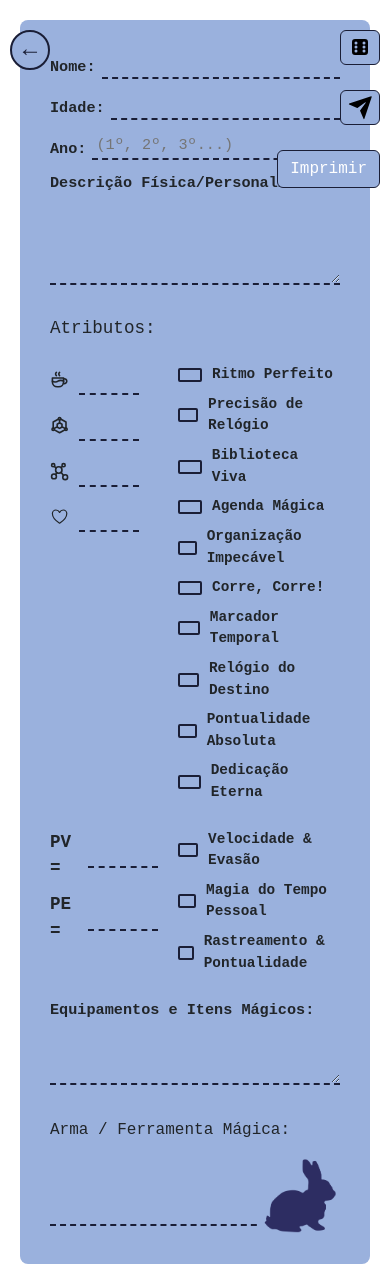
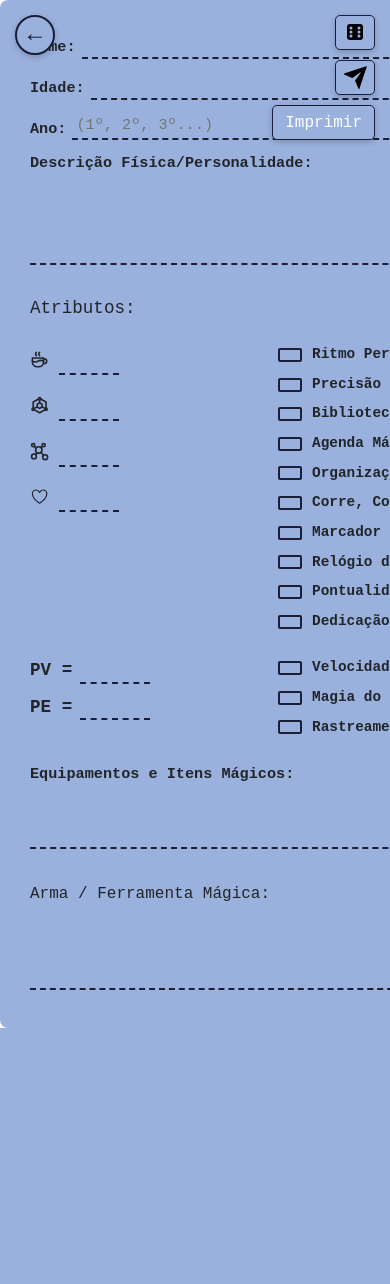
Before and after one commit to Bit-whiteBunny/ama, a PHP site: page /fichaCoelho/fichaExemp.php in a window 390 px wide. After the commit the page ends 1028 px from the top, so only its background shows below. Run offline with PHP 8.4, Linux system fonts and the light colour scheme.

Commit message:
Mudança na vizualização da ficha
Foi adicionada uma barra de rolagem e os botões ficam fixos na tela.

```diff
--- a/fichaCoelho/aparenceFichaExemp.css
+++ b/fichaCoelho/aparenceFichaExemp.css
@@ -5,58 +5,53 @@
     --font-family: 'Courier New', Courier, monospace;
 }
 
-@media (max-width: 900px) {
-
-    #rolar #ii,
-    #compartilhar #is {
-        display: none;
+* {
+    box-sizing: border-box;
+    margin: 0;
+    padding: 0;
 }
 
-    #rolar .irolar,
-    #compartilhar .ishare {
-        display: inline-block;
+/* Trava a tela do celular para impedir que os botões fixos arrastem junto com o zoom/pan */
+html, body {
+    width: 100%;
+    max-width: 100vw;
+    overflow-x: auto;
+    margin: 0;
+    padding: 0;
+    background-color: #F8F9FA;
+    font-family: var(--font-family) !important;
+    color: var(--text-color);
 }
 
-    #rolar,
-    #compartilhar {
-        position: fixed;
-        width: 40px;
-        height: 35px;
-        padding: 0;
-        margin: 5px;
-
+/* Container responsável pela barra de rolagem horizontal da ficha */
+.container-rolagem {
+    width: 100%;
+    overflow-x: auto;
+    -webkit-overflow-scrolling: touch;
     display: flex;
-        align-items: center;
     justify-content: center;
-
-        /* Evita que texto grande quebre o tamanho do retângulo */
-        overflow: hidden;
-        text-overflow: ellipsis;
-        white-space: nowrap;
+    padding: 20px;
 }
 
-    #rolar {
-        top: 10px;
-        right: 10px;
+/* Container principal que simula o papel/ficha */
+.dados-ficha-impressao-area {
+    background-color: var(--bg-color);
+    width: 650px;
+    min-width: 650px;
+    padding: 30px;
+    border-radius: 8px;
+    position: relative;
 }
 
-    #compartilhar {
-        top: 55px;
-        /* Ajustado para não sobrepor o botão #rolar */
-        right: 10px;
-    }
-}
-
+/* Botões - Estilo Desktop */
 #rolar {
     position: absolute;
     top: 20px;
     right: 0;
     margin: 10px;
     border: var(--line-color) solid 1px;
-    background-color: transparent;
     cursor: pointer;
     background-color: var(--bg-color);
-
 }
 
 .irolar {
@@ -66,7 +61,6 @@
 #compar {
     margin-top: 20px;
     border: var(--line-color) solid 1px;
-    background-color: transparent;
     cursor: pointer;
     background-color: var(--bg-color);
     border-radius: 5px;
@@ -78,14 +72,22 @@
     right: 0;
     margin: 10px;
     border: var(--line-color) solid 1px;
-    background-color: transparent;
     cursor: pointer;
     background-color: var(--bg-color);
-
 }
 
 .ishare {
     display: none;
+}
+
+#printar {
+    position: absolute;
+    top: 140px;
+    right: 0;
+    margin: 10px;
+    border: var(--line-color) solid 1px;
+    cursor: pointer;
+    background-color: var(--bg-color);
 }
 
 #result {
@@ -96,7 +98,6 @@
 
 .rolar {
     border: var(--line-color) solid 1px;
-    background-color: transparent;
     cursor: pointer;
     background-color: var(--bg-color);
     border-radius: 5px;
@@ -122,29 +123,6 @@
     text-decoration: none;
 }
 
-@media (max-width: 900px) {
-
-    #voltar .logo {
-        display: none;
-    }
-
-    #voltar .ivoltar {
-        display: inline-block;
-    }
-
-    #voltar {
-        width: 40px;
-        height: 40px;
-        background-color: var(--bg-color);
-        border: 2px solid var(--text-color);
-        border-radius: 50%;
-        display: flex;
-        align-items: center;
-        justify-content: center;
-        padding: 0;
-    }
-}
-
 .dado {
     width: 30px;
     height: 30px;
@@ -153,32 +131,6 @@
     border-radius: 5px;
     color: #F8F9FA;
     text-align: center;
-}
-
-* {
-    box-sizing: border-box;
-    margin: 0;
-    padding: 0;
-}
-
-/* Estiliza o corpo da página */
-body {
-    background-color: #F8F9FA;
-    font-family: var(--font-family) !important;
-    color: var(--text-color);
-    display: flex;
-    justify-content: center;
-    padding: 20px;
-}
-
-/* Container principal que simula o papel/ficha */
-.dados-ficha-impressao-area{
-    background-color: var(--bg-color);
-    width: 100%;
-    max-width: 650px;
-    padding: 30px;
-    border-radius: 8px;
-    position: relative;
 }
 
 /* Estilização para agrupar rótulo e input em linha */
@@ -190,13 +142,11 @@ body {
     font-size: 0.95rem;
 }
 
-/* Espaçamento à direita do texto do label */
 .campo-linha label {
     white-space: nowrap;
     margin-right: 6px;
 }
 
-/* Estilização dos campos de texto com linha tracejada embaixo */
 .campo-linha input[type="text"] {
     flex: 1;
     background: transparent;
@@ -214,7 +164,6 @@ body {
     margin-bottom: 25px;
 }
 
-/* Rótulo dos campos de texto grande */
 .campo-texto label {
     display: block;
     font-weight: bold;
@@ -222,7 +171,6 @@ body {
     font-size: 0.95rem;
 }
 
-/* Caixa de texto multilinha (textarea) */
 .campo-texto textarea {
     width: 100%;
     background: transparent;
@@ -236,20 +184,6 @@ body {
     resize: vertical;
 }
 
-/* Espaçamento inferior para os blocos de texto maior */
-.campo-texto {
-    margin-bottom: 25px;
-}
-
-/* Rótulo dos campos de texto grande */
-.campo-texto label {
-    display: block;
-    font-weight: bold;
-    margin-bottom: 6px;
-    font-size: 0.95rem;
-}
-
-/* Caixa de texto multilinha (textarea) */
 .campo-texto2 textarea {
     width: 85%;
     background: transparent;
@@ -271,21 +205,18 @@ body {
     margin-bottom: 25px;
 }
 
-/* Título da seção de atributos ocupando toda a largura */
 .secao-atributos h3 {
     grid-column: 1 / -1;
     font-size: 1.1rem;
     margin-bottom: 5px;
 }
 
-/* Container que agrupa os ícones animados e seus inputs */
 .grupo-animacao {
     display: flex;
     flex-direction: column;
     gap: 15px;
 }
 
-/* Linha individual contendo o ícone SVG e o input correspondente */
 .linha-icone {
     display: flex;
     align-items: center;
@@ -293,7 +224,6 @@ body {
     font-size: 1.2rem;
 }
 
-/* Input de texto ao lado do ícone SVG */
 .linha-icone input {
     width: 60px;
     background: transparent;
@@ -305,14 +235,12 @@ body {
     outline: none;
 }
 
-/* Coluna que organiza a lista de checkboxes */
 .coluna-checkbox {
     display: flex;
     flex-direction: column;
     gap: 8px;
 }
 
-/* Item individual de checkbox com seu texto */
 .item-checkbox {
     display: flex;
     align-items: center;
@@ -321,7 +249,6 @@ body {
     font-weight: bold;
 }
 
-/* Customização visual do elemento input do tipo checkbox */
 .item-checkbox input[type="checkbox"] {
     appearance: none;
     width: 24px;
@@ -333,7 +260,6 @@ body {
     background: transparent;
 }
 
-/* Altera a cor de fundo do checkbox quando marcado */
 .item-checkbox input[type="checkbox"]:checked {
     background-color: var(--text-color);
 }
@@ -347,7 +273,6 @@ body {
     align-items: start;
 }
 
-/* Grupo de inputs para PV e PE */
 .grupo-pv-pe {
     display: flex;
     flex-direction: column;
@@ -356,14 +281,12 @@ body {
     font-size: 1.1rem;
 }
 
-/* Linha individual para cada status (PV ou PE) */
 .item-pv-pe {
     display: flex;
     align-items: center;
     gap: 8px;
 }
 
-/* Input de texto para os valores de PV e PE */
 .item-pv-pe input {
     width: 70px;
     background: transparent;
@@ -385,35 +308,99 @@ body {
     pointer-events: none;
 }
 
+
+@media (max-width: 700px) {
+    .container-rolagem {
+        justify-content: flex-start;
+    }
+}
+
+@media (max-width: 900px) {
+    #rolar #ii,
+    #compartilhar #is {
+        display: none !important;
+    }
+
+    #rolar .irolar,
+    #compartilhar .ishare {
+        display: inline-block !important;
+    }
+
+    #rolar,
+    #compartilhar,
     #printar {
-    position: absolute;
-    top: 140px;
-    right: 0;
-    margin: 10px;
+        position: fixed !important;
+        right: 15px !important;
+        left: auto !important;
+        margin: 0 !important;
+        display: flex !important;
+        align-items: center;
+        justify-content: center;
+        z-index: 9999 !important;
+        background-color: var(--bg-color);
         border: var(--line-color) solid 1px;
-    background-color: transparent;
-    cursor: pointer;
+        border-radius: 5px;
+        box-shadow: 0 2px 6px rgba(0, 0, 0, 0.2);
+    }
+
+    #rolar {
+        top: 15px !important;
+        width: 40px;
+        height: 35px;
+    }
+
+    #compartilhar {
+        top: 60px !important;
+        width: 40px;
+        height: 35px;
+    }
+
+    #printar {
+        top: 105px !important;
+        width: auto;
+        height: 35px;
+        padding: 0 12px;
+    }
+
+    #voltar .logo {
+        display: none !important;
+    }
+
+    #voltar .ivoltar {
+        display: inline-block !important;
+    }
+
+    #voltar {
+        position: fixed !important;
+        top: 15px !important;
+        left: 15px !important;
+        margin: 0 !important;
+        width: 40px;
+        height: 40px;
         background-color: var(--bg-color);
-
+        border: 2px solid var(--text-color);
+        border-radius: 50%;
+        display: flex !important;
+        align-items: center;
+        justify-content: center;
+        padding: 0;
+        z-index: 9999 !important;
+        box-shadow: 0 2px 6px rgba(0, 0, 0, 0.2);
+    }
 }
 
 @media print {
-
-    /* Esconde tudo na página */
     body * {
         visibility: hidden;
     }
-
-    /* Torna visível apenas a área escolhida e o que estiver dentro dela */
     .dados-ficha-impressao-area * {
         visibility: visible;
     }
-
-    /* Posiciona a área no topo esquerdo da folha */
     .dados-ficha-impressao-area {
         position: absolute;
         left: 0;
         top: 0;
         width: 100%;
+        min-width: unset;
     }
 }
```
Lines whose indentation alone changed are shown as unchanged.
